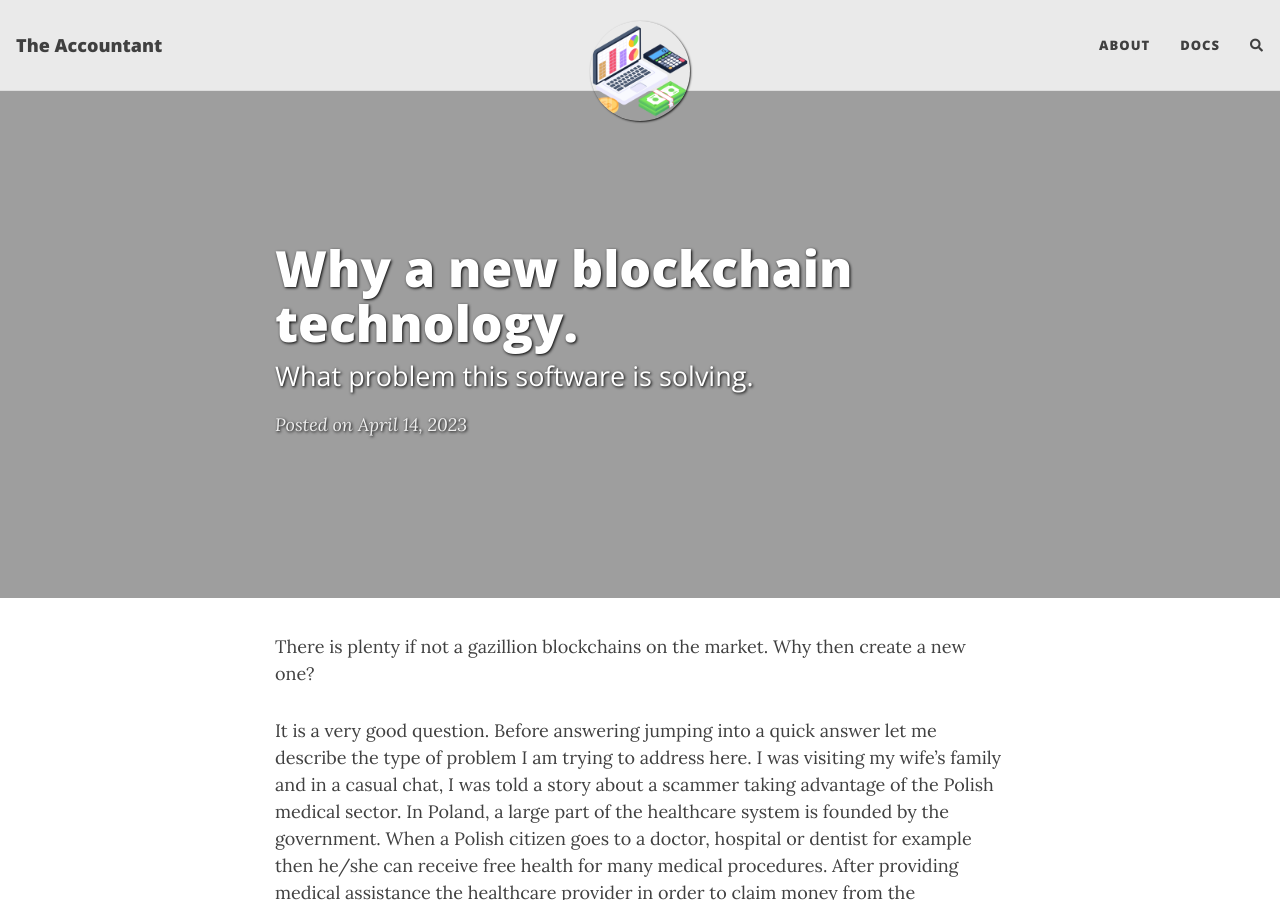
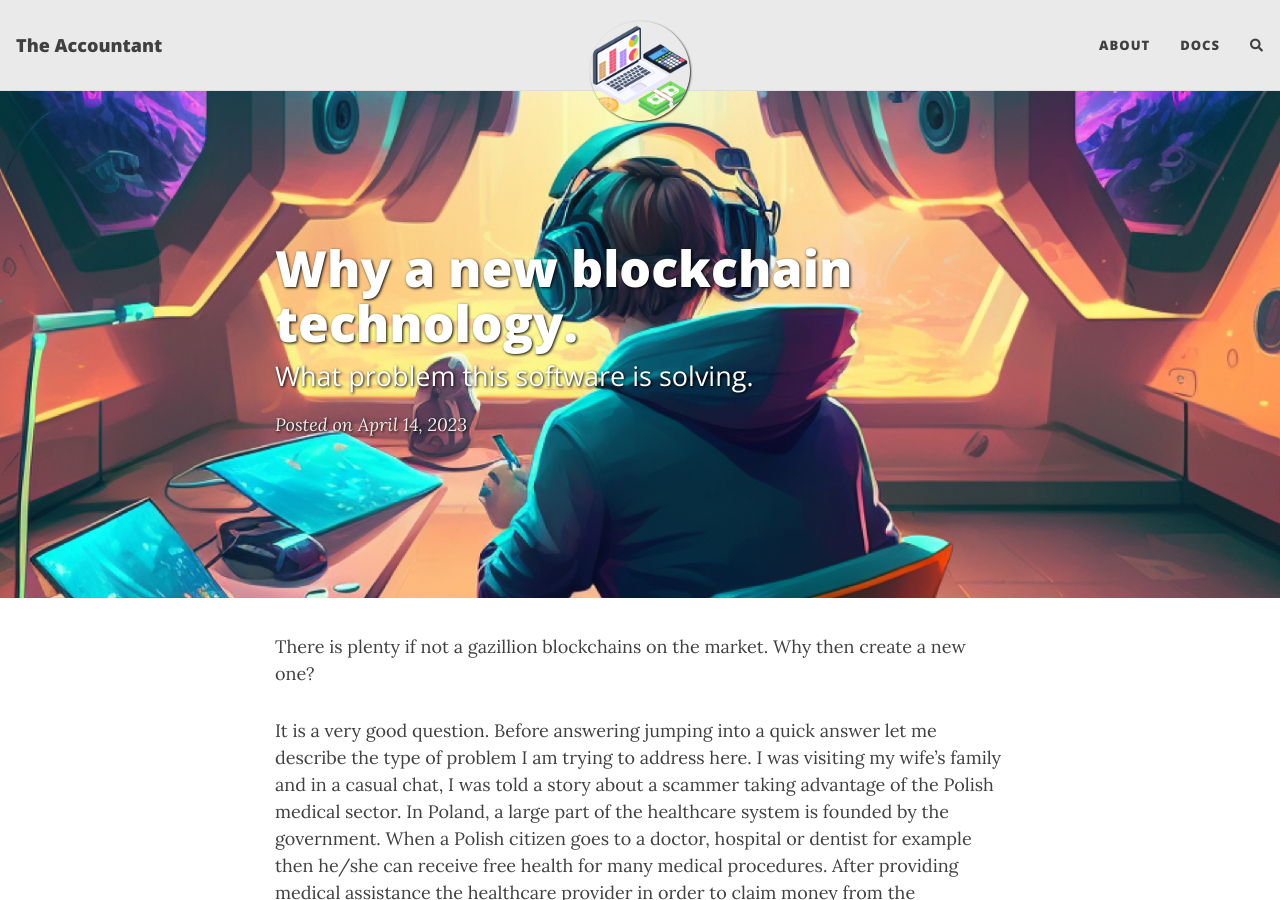
Before and after one commit to TheBlueDotGame/The-Accountant, a Jekyll site: the page built from docs/_posts/2023-04-14-wy-the-accountant.md, in a window 1280 px wide and 900 px high. Built offline with Jekyll 4.4.1, drawn with Linux system fonts in a browser that asks for light colours; nearby versions of some CDN libraries; comment, search, counter and statistics services are not loaded.

Commit message:
Update pic.

```diff
--- a/docs/_posts/2023-04-14-wy-the-accountant.md
+++ b/docs/_posts/2023-04-14-wy-the-accountant.md
@@ -2,9 +2,9 @@
 layout: post
 title: Why a new blockchain technology.
 subtitle: What problem this software is solving.
-cover-img: /assets/img/14_04_20.png
+cover-img: /assets/img/14-04-23.png
 thumbnail-img: /assets/img/blockchain_block.png
-share-img: /assets/img/14_04_20.png
+share-img: /assets/img/14-04-23.png
 tags: [software, motives, description, explonations]
 ---
 
```
Also changed, not shown: docs/assets/img/14-04-23.png (added), 1 other file.
